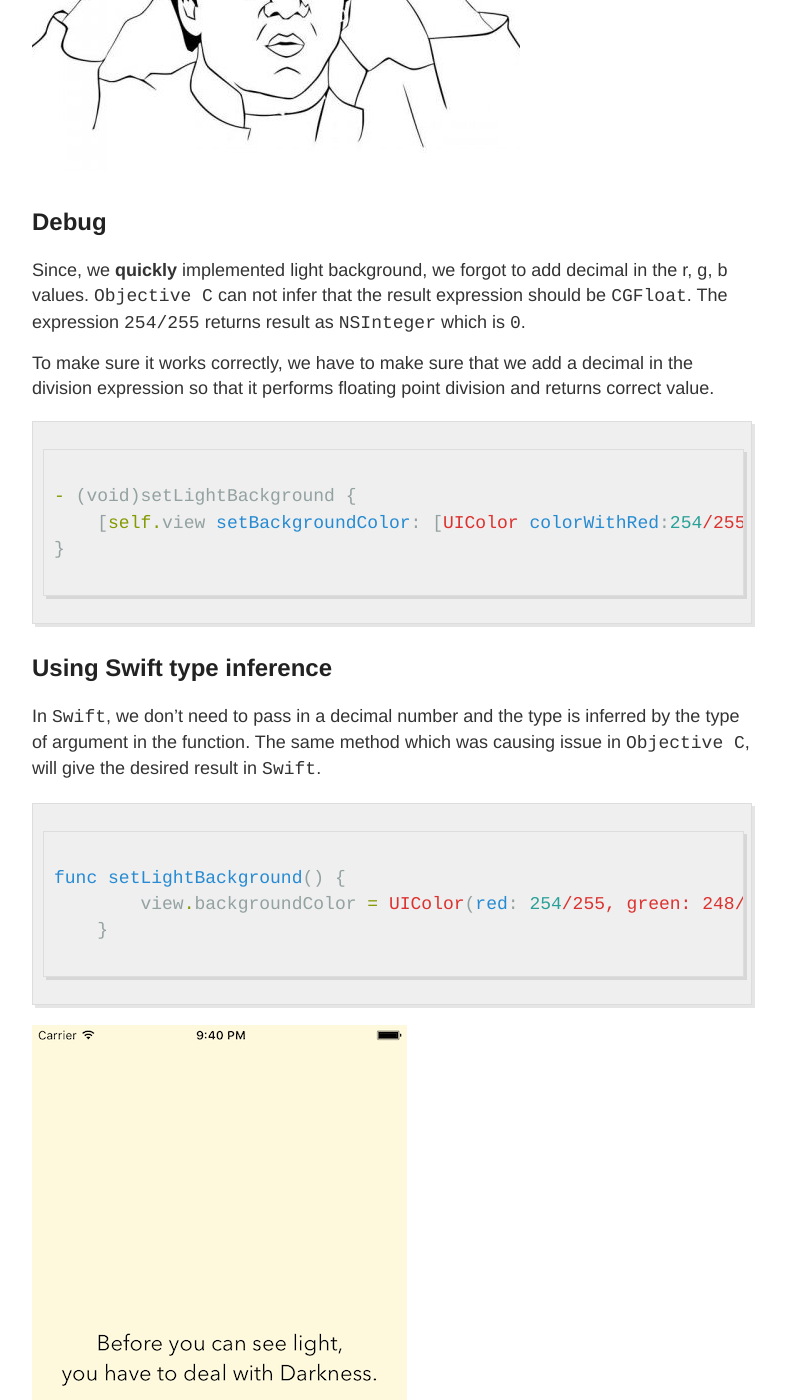
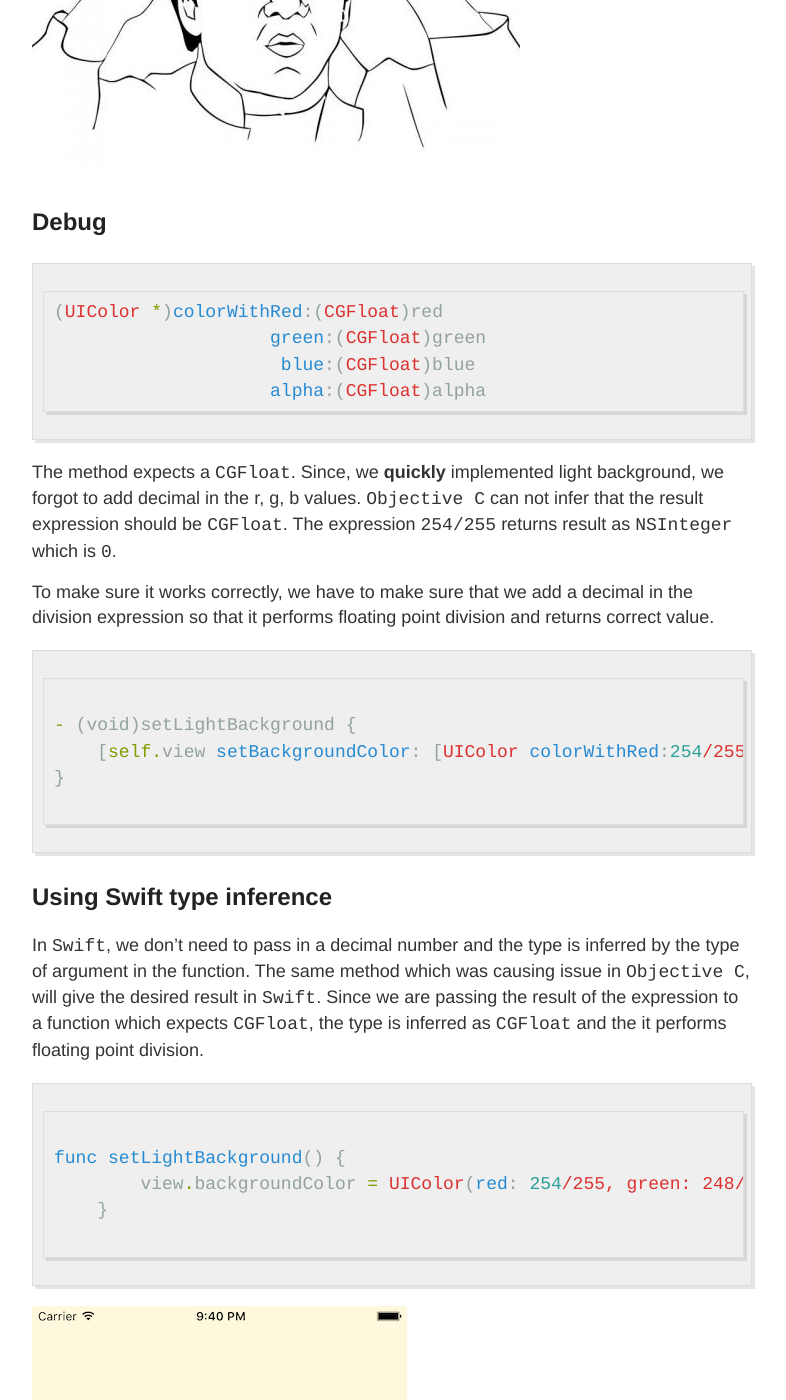
Before and after one commit to Vishal-Singh-Panwar/Vishal-Singh-Panwar.github.io, a Jekyll site: the page built from _posts/2016-7-5-SwiftTypeInference.md, in a window 1280 px wide and 1400 px high, scrolled down 3713 px. Shown: the whole window, without its empty margins (248-1034 px from the left). Built offline with Jekyll 4.4.1, drawn with Linux system fonts in a browser that asks for light colours; comment, search, counter and statistics services are not loaded.

Commit message:
added clarification

````diff
--- a/_posts/2016-7-5-SwiftTypeInference.md
+++ b/_posts/2016-7-5-SwiftTypeInference.md
@@ -71,8 +71,13 @@ Where is the light?
 
 
 ## Debug
-
-Since, we **quickly** implemented light background, we forgot to add decimal in the r, g, b values. `Objective C` can not infer that the result expression should be `CGFloat`. The expression `254/255` returns result as `NSInteger` which is `0`.
+```swift
+(UIColor *)colorWithRed:(CGFloat)red
+                    green:(CGFloat)green
+                     blue:(CGFloat)blue
+                    alpha:(CGFloat)alpha
+```
+The method expects a `CGFloat`. Since, we **quickly** implemented light background, we forgot to add decimal in the r, g, b values. `Objective C` can not infer that the result expression should be `CGFloat`. The expression `254/255` returns result as `NSInteger` which is `0`.
 
 To make sure it works correctly, we have to make sure that we add a decimal in the division expression so that it performs floating point division and returns correct value.
 
@@ -86,7 +91,7 @@ To make sure it works correctly, we have to make sure that we add a decimal in t
 
 ## Using Swift type inference
 
-In `Swift`, we don't need to pass in a decimal number and the type is inferred by the type of argument in the function. The same method which was causing issue in `Objective C`, will give the desired result in `Swift`.
+In `Swift`, we don't need to pass in a decimal number and the type is inferred by the type of argument in the function. The same method which was causing issue in `Objective C`, will give the desired result in `Swift`. Since we are passing the result of the expression to a function which expects `CGFloat`, the type is inferred as `CGFloat` and the it performs floating point division.
 
 ```swift
 
````
